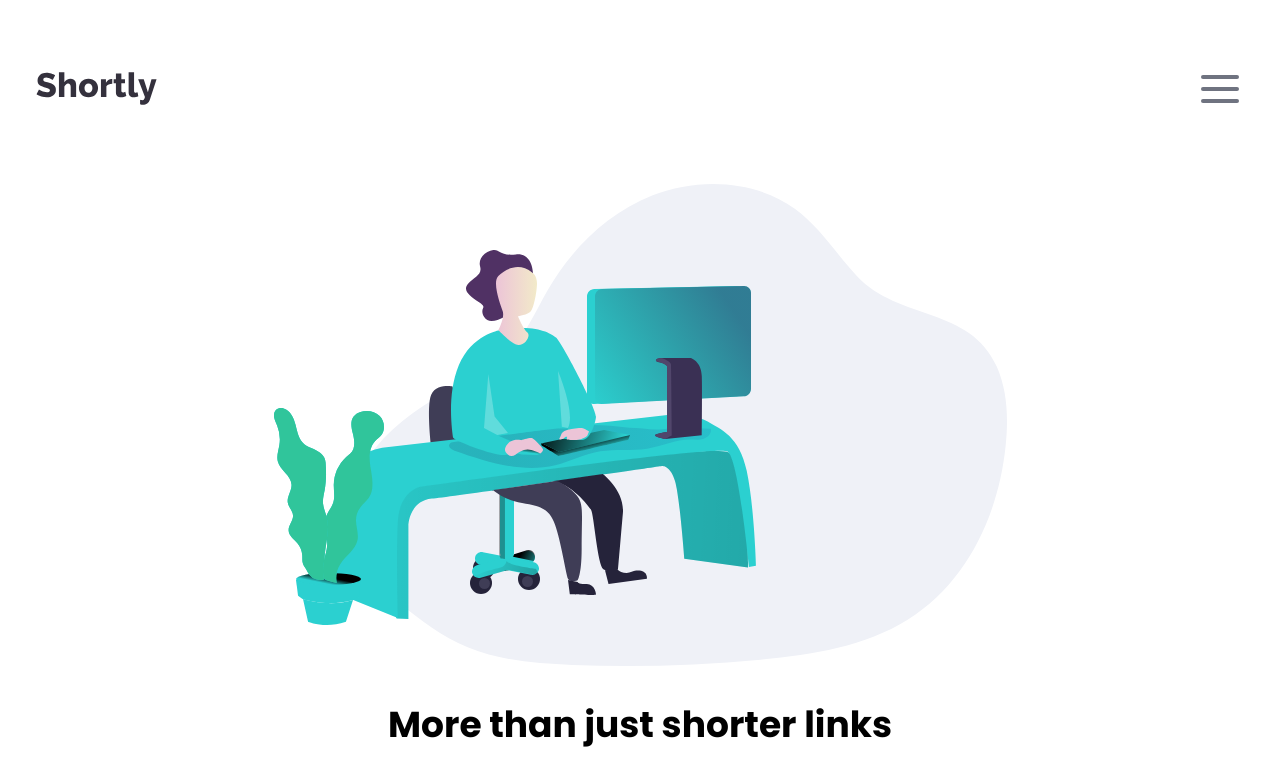
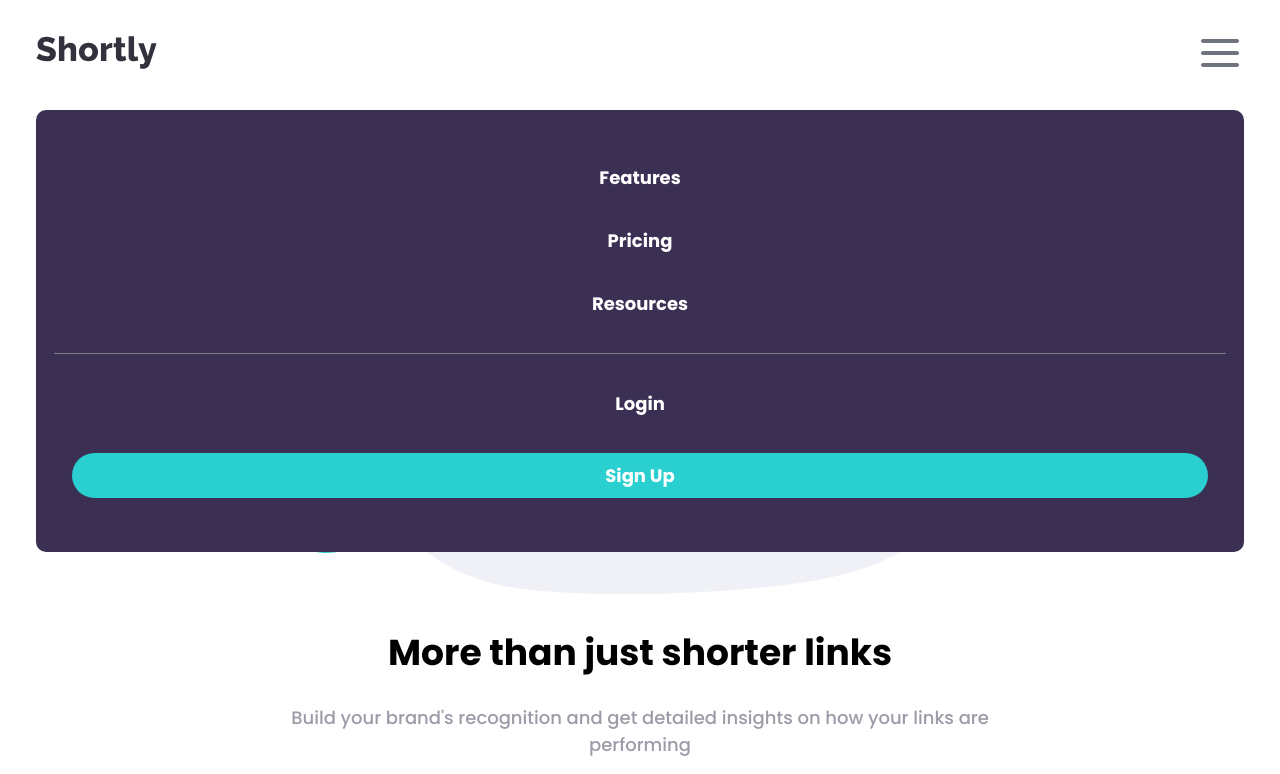
Before and after one commit to u-kaushik/shortly, a React (Create React App) app: page / in a window 1280 px wide. Shown: the top 774 px of the page. Built offline with nearby package versions, Linux system fonts and the light colour scheme.

Commit message:
styling updates

```diff
--- a/src/components/1. Header/Header.js
+++ b/src/components/1. Header/Header.js
@@ -4,7 +4,7 @@ import Logo from "../../assets/icons/logo.svg";
 import Hamburger from "../../assets/icons/hamburger-menu.svg";
 
 function Header() {
-  const [showMenu, toggleMenu] = useState(false);
+  const [showMenu, toggleMenu] = useState(true);
 
   let menu;
 
@@ -26,10 +26,6 @@ function Header() {
     );
   }
 
-  // setShowMenu() {
-  //   showMenu ? return
-  // }
-
   return (
     <div className="Header">
       <div className="Nav">
--- a/src/sass/_base.scss
+++ b/src/sass/_base.scss
@@ -5,6 +5,9 @@
 *::after {
   box-sizing: border-box;
   font-family: "Poppins", sans-serif;
+}
+
+* {
 }
 
 /*COLORS*/
@@ -140,17 +143,14 @@ body {
   width: 100%;
   height: 100vh;
   font-family: "Poppins", sans-serif;
-  overflow-x: hidden;
 }
 
 header {
   display: flex;
 }
 
-// @media screen and (max-width: 1530px) {
-//   body {
-//     text-align: center;
-//     margin: 0 auto;
-//     align-items: center;
-//   }
-// }
+@media screen and (max-width: 1530px) {
+  body {
+    overflow-x: hidden;
+  }
+}
--- a/src/sass/_header.scss
+++ b/src/sass/_header.scss
@@ -24,6 +24,7 @@
         list-style: none;
         padding: 0 1em;
         align-items: center;
+
         li {
           padding: 0 1em;
           color: $Grayish-Violet;
@@ -55,7 +56,7 @@
 
 @media screen and (max-width: 1530px) {
   .Header {
-    padding: 2em;
+    padding: 0 2em;
     .Nav {
       position: relative;
       justify-content: space-between;
--- a/src/sass/_hero.scss
+++ b/src/sass/_hero.scss
@@ -10,12 +10,6 @@
     p {
       color: $Grayish-Violet;
     }
-  }
-  .Hero__img {
-    // img {
-    //   transform: translateX(-50px);
-    //   width: 100%;
-    // }
   }
   .Hero__button {
     @include Hero__button;
```
